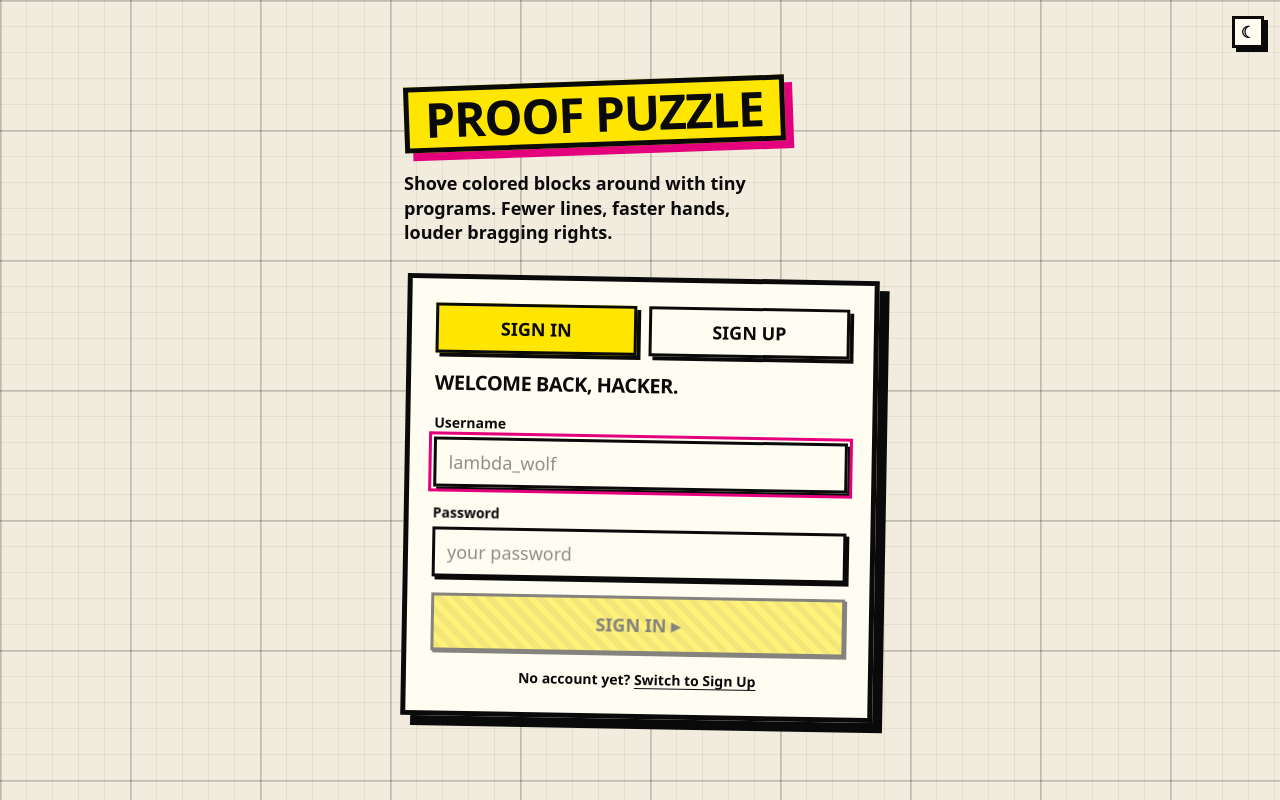
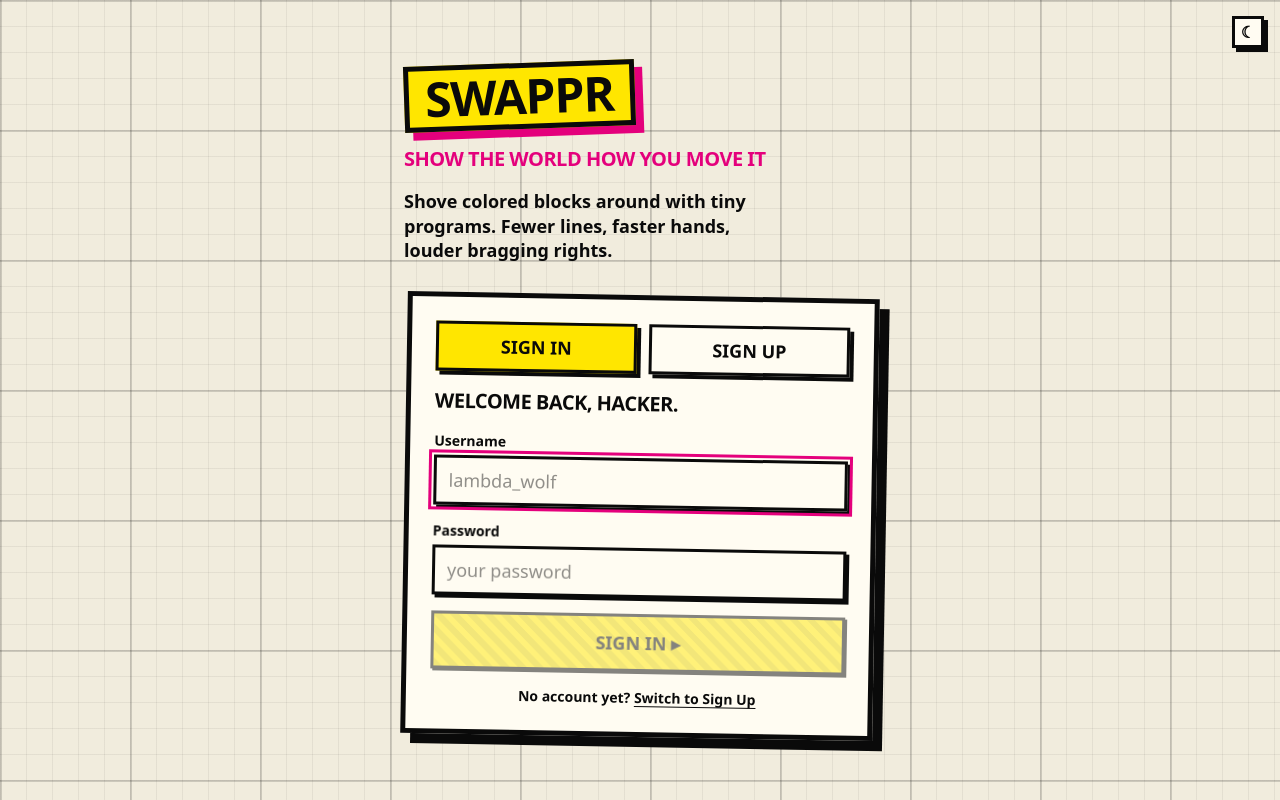
Before and after one commit to disvid/PP, a React (Vite) app in the folder frontend/: page / in a window 1280 px wide. Built offline with nearby package versions, Linux system fonts and the light colour scheme; no server answers.

Commit message:
rebranded

```diff
--- a/frontend/index.html
+++ b/frontend/index.html
@@ -4,7 +4,7 @@
     <meta charset="UTF-8" />
     <link rel="icon" type="image/svg+xml" href="/favicon.svg" />
     <meta name="viewport" content="width=device-width, initial-scale=1.0" />
-    <title>Proof Puzzle</title>
+    <title>Swappr</title>
     <script>
       // apply the saved (or OS) theme before the first paint, so dark mode does not flash light
       try {
--- a/frontend/src/App.tsx
+++ b/frontend/src/App.tsx
@@ -143,7 +143,7 @@ function RequireAuth({ player, onSignOut, isHowToPlayOpen, setIsHowToPlayOpen }:
         {/* left: logo plus the two icon shortcuts */}
         <div className="flex flex-wrap items-center gap-3">
           <h1 className="-rotate-2 border-4 border-ink bg-neon px-3 py-0.5 text-2xl font-extrabold uppercase tracking-tight text-ink shadow-[4px_4px_0_#e4007c]">
-            Proof Puzzle
+            Swappr
           </h1>
           <HowToPlay open={isHowToPlayOpen} onOpen={() => setIsHowToPlayOpen(true)} onClose={() => setIsHowToPlayOpen(false)} />
           <NavLink
@@ -151,7 +151,7 @@ function RequireAuth({ player, onSignOut, isHowToPlayOpen, setIsHowToPlayOpen }:
             aria-label="Leaderboard"
             title="Leaderboard"
             data-testid="nav-leaderboard"
-            className={({ isActive }) => `btn flex h-8 w-8 items-center justify-center p-0 ${isActive ? 'btn-neon -translate-y-0.5' : 'btn-paper'}`}
+            className={({ isActive }) => `btn btn-icon ${isActive ? 'btn-neon -translate-y-0.5' : 'btn-paper'}`}
           >
             <TrophyIcon />
           </NavLink>
--- a/frontend/src/HowToPlay.tsx
+++ b/frontend/src/HowToPlay.tsx
@@ -210,7 +210,7 @@ export default function HowToPlay({ open, onOpen, onClose }: Props) {
         data-testid="nav-howto"
         aria-label="How to play"
         title="How to play"
-        className="btn-magenta flex h-8 w-8 items-center justify-center p-0 text-base font-extrabold leading-none"
+        className="btn-magenta btn-icon text-base font-extrabold"
       >
         ?
       </button>
--- a/frontend/src/Login.tsx
+++ b/frontend/src/Login.tsx
@@ -57,9 +57,12 @@ export default function Login({ onLogin }: Props) {
       <ThemeToggle className="absolute right-4 top-4" />
       <div>
         <h1 className="inline-block -rotate-2 border-[5px] border-ink bg-neon px-4 py-1 text-5xl font-extrabold uppercase leading-none tracking-tight shadow-[8px_8px_0_#e4007c]">
-          Proof Puzzle
+          Swappr
         </h1>
-        <p className="mt-6 max-w-sm text-lg font-semibold leading-snug">
+        <p data-testid="tagline" className="mt-4 text-xl font-extrabold uppercase tracking-tight text-magenta dark:text-neon">
+          Show the world how you move it
+        </p>
+        <p className="mt-4 max-w-sm text-lg font-semibold leading-snug">
           Shove colored blocks around with tiny programs. Fewer lines, faster hands, louder bragging rights.
         </p>
       </div>
--- a/frontend/src/dailyUtils.ts
+++ b/frontend/src/dailyUtils.ts
@@ -24,7 +24,7 @@ export const isOptimal = (r: Pick<DailyResult, 'lines' | 'optimalLines'>) => r.l
 /** The text copied by the Share button. */
 export function shareText(r: DailyResult, link: string): string {
   const head = isOptimal(r)
-    ? `Proof Puzzle Daily #${r.number} - Optimal Score! ⭐`
-    : `Proof Puzzle Daily #${r.number} - Solved in ${r.lines} lines (optimal ${r.optimalLines})`
+    ? `Swappr Daily #${r.number} - Optimal Score! ⭐`
+    : `Swappr Daily #${r.number} - Solved in ${r.lines} lines (optimal ${r.optimalLines})`
   return [head, ...r.rows, link].join('\n')
 }
--- a/frontend/src/index.css
+++ b/frontend/src/index.css
@@ -163,6 +163,20 @@ button:disabled {
   color: var(--color-neon);
 }
 /* links that should look like text, and tiny controls that should not be keys */
+/* square icon button: centred glyph */
+.btn-icon {
+  display: inline-flex;
+  align-items: center;
+  justify-content: center;
+  width: 2rem;
+  height: 2rem;
+  padding: 0;
+  line-height: 1;
+}
+.btn-icon > svg {
+  display: block;
+}
+
 .btn-bare,
 button.btn-bare {
   border: 0;
--- a/frontend/src/theme.tsx
+++ b/frontend/src/theme.tsx
@@ -61,7 +61,7 @@ export function ThemeToggle({ className = '' }: { className?: string }) {
       aria-pressed={dark}
       aria-label={dark ? 'Switch to light mode' : 'Switch to dark mode'}
       title={dark ? 'Switch to light mode' : 'Switch to dark mode'}
-      className={`btn-paper flex h-8 w-8 items-center justify-center p-0 text-base leading-none ${className}`}
+      className={`btn-paper btn-icon text-base ${className}`}
     >
       {dark ? '☀' : '☾'}
     </button>
```
Also changed, not shown: 2 other files (tests, documents, lock files or other folders).
